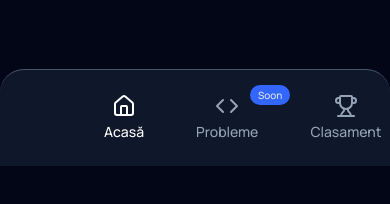
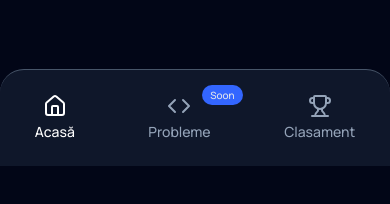
Before and after one commit to robyk01/learnify-uaic, a React (Vite) app: page / in a window 390 px wide. Shown: the part 678-882 px from the top of the page. Built offline with nearby package versions, Linux system fonts and the light colour scheme; no server answers; the database is empty.

Commit message:
Solved padding issue

```diff
--- a/src/components/Navbar.jsx
+++ b/src/components/Navbar.jsx
@@ -110,7 +110,7 @@ const Navbar = () => {
             </nav>
 
             <div className="w-full fixed bottom-0 bg-slate-900 rounded-t-3xl border-t border-slate-600 z-10">
-                <ul className="w-full flex justify-between md:hidden lg:hidden px-20 list-none gap-1 text-slate-400 text-sm font-medium cursor-pointer">
+                <ul className=" flex justify-around md:hidden lg:hidden list-none gap-1 text-slate-400 text-sm font-medium cursor-pointer">
                         <NavLink
                             to="/"
                             className={({ isActive }) => `p-6 ${isActive ? "text-white" : ""}`}>
```
